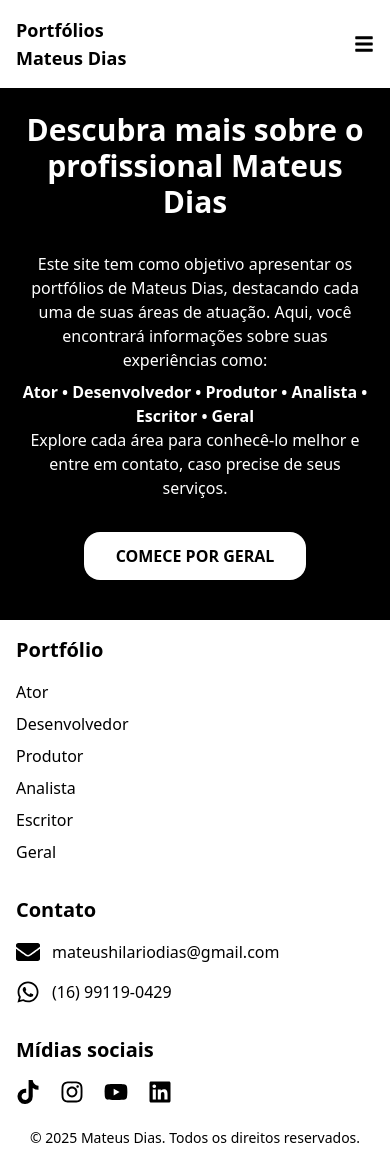
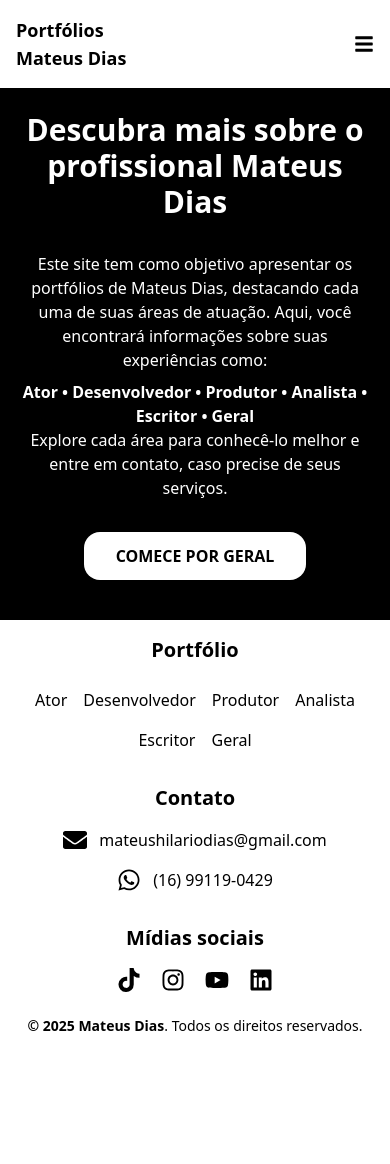
Before and after one commit to mateushilariodias/portfolios, a Next.js app: page / in a window 390 px wide. After the commit the page ends 1052 px from the top, so only its background shows below. Built offline with nearby package versions, Linux system fonts and the light colour scheme.

Commit message:
feat(footer): improve responsive layout and alignment for mobile and desktop

```diff
--- a/src/components/Footer.tsx
+++ b/src/components/Footer.tsx
@@ -6,11 +6,11 @@ import { FaInstagram, FaTiktok, FaYoutube, FaLinkedin, FaWhatsapp, FaEnvelope }
 function Footer() {
     return (
         <footer className="bg-white text-black w-full py-4 lg:py-8">
-            <section className="flex flex-col lg:flex-row justify-between items-start gap-8 px-4 lg:px-16 xl:px-40">
+            <section className="flex flex-col lg:flex-row justify-between items-center lg:items-start gap-8 px-4 lg:px-16 xl:px-40 text-center lg:text-left">
 
                 {/* Navegação das seções do portfólio */}
-                <nav className="flex flex-col gap-2">
-                    <h3 className="font-bold text-xl pb-2">Portfólio</h3>
+                <nav className="flex flex-wrap justify-center gap-4 lg:flex-col lg:items-start lg:gap-2">
+                    <h3 className="w-full font-bold text-xl pb-2 text-center lg:text-left">Portfólio</h3>
                     <Link href="/actor" className="hover:text-gray-500 transition">Ator</Link>
                     <Link href="/systemsDeveloper" className="hover:text-gray-500 transition">Desenvolvedor</Link>
                     <Link href="/culturalProducer" className="hover:text-gray-500 transition">Produtor</Link>
@@ -20,7 +20,7 @@ function Footer() {
                 </nav>
 
                 {/* Contato */}
-                <address className="not-italic flex flex-col gap-4">
+                <address className="not-italic flex flex-col items-center lg:items-start gap-4">
                     <h3 className="font-bold text-xl">Contato</h3>
                     <Link
                         href="mailto:mateushilariodias@gmail.com?subject=T%C3%ADtulo%20do%20e-mail&body=Olá,%20tudo%20bem?%0D%0A%0D%0AEstou..."
@@ -39,7 +39,7 @@ function Footer() {
                 </address>
 
                 {/* Redes Sociais */}
-                <div className="flex flex-col items-start gap-4">
+                <div className="flex flex-col items-center lg:items-start gap-4">
                     <h3 className="font-bold text-xl">Mídias sociais</h3>
                     <div className="flex gap-5 text-2xl">
                         <Link href="https://www.tiktok.com/@mateushilariodias" className="hover:text-gray-500 transition">
@@ -57,8 +57,8 @@ function Footer() {
                     </div>
                 </div>
             </section>
-            <div className="text-center mt-6 text-sm lg:text-base">
-                &copy; 2025 Mateus Dias. Todos os direitos reservados.
+            <div className="text-center mt-6 px-6 lg:px-0 text-sm lg:text-base">
+                 <strong>&copy; 2025 Mateus Dias</strong>. Todos os direitos reservados.
             </div>
         </footer>
     )
```
